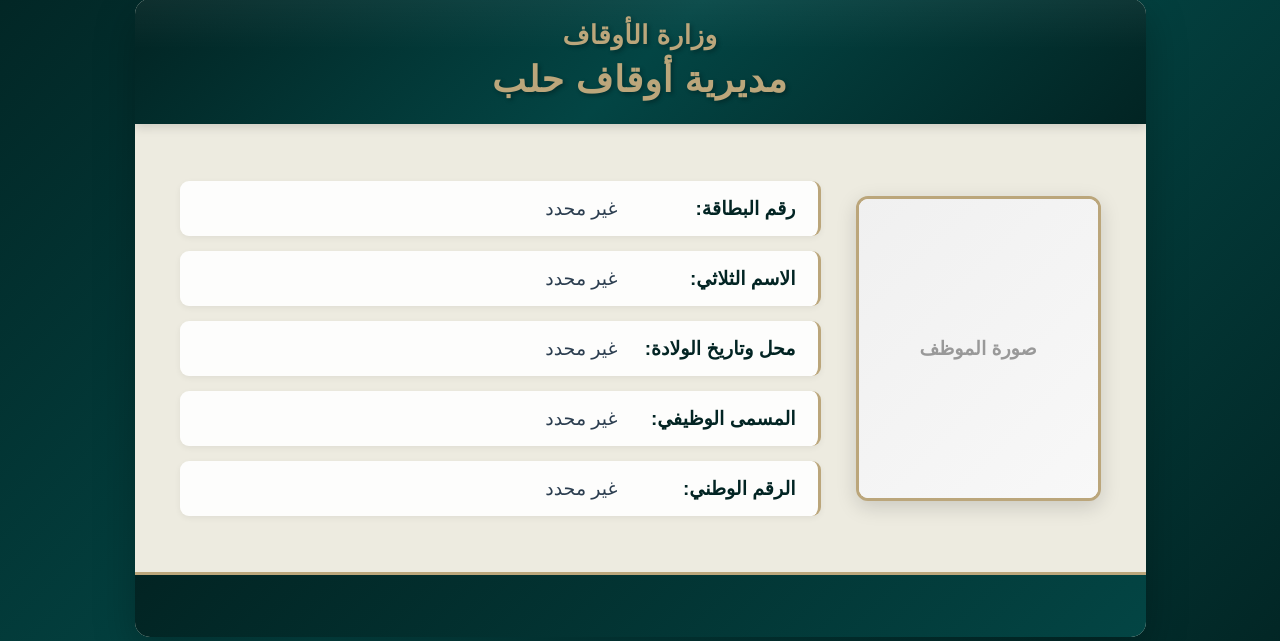
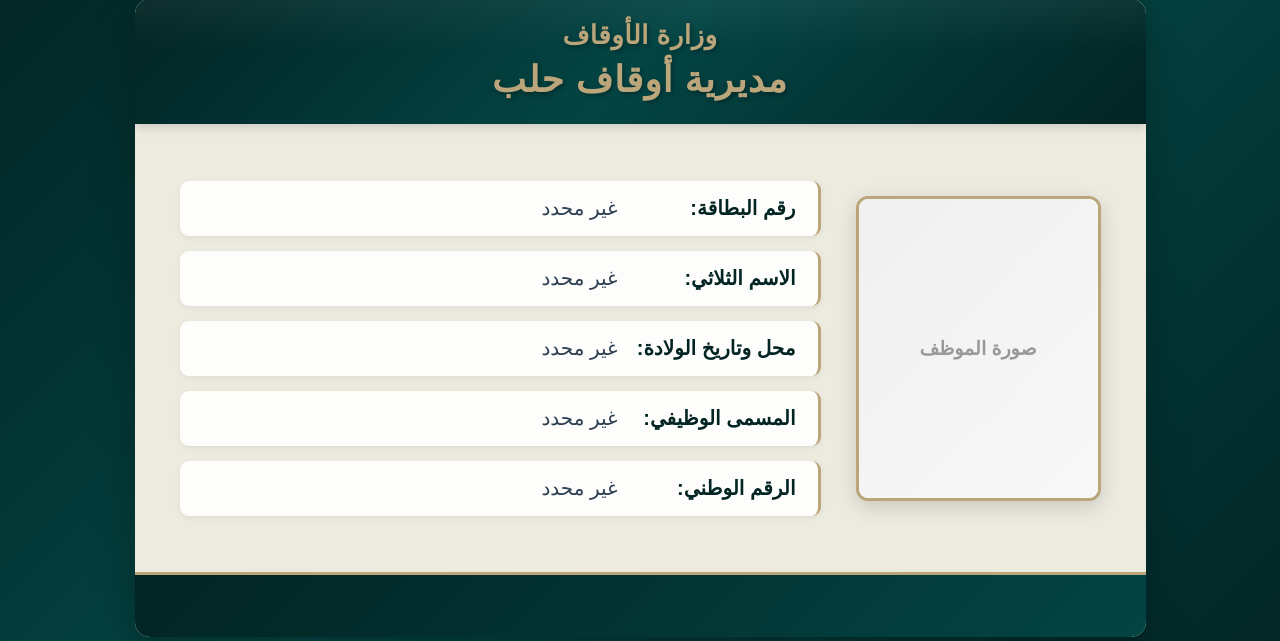
Before and after one commit to adnanmouslli/awqaf-hr-system, a Flask app: template app/templates/id_card_front.html in a window 1280 px wide. Shown: the part 82-723 px from the top of the page. Run offline with Flask 3, Linux system fonts and the light colour scheme; the template is opened without the code that fills it, so the values that code supplies are empty; parts of the project's set-up code (start-up, migrations or seed data) failed here and were passed over; some web fonts are replaced.

Commit message:
Enlarge font

```diff
--- a/app/templates/id_card_front.html
+++ b/app/templates/id_card_front.html
@@ -236,7 +236,7 @@
         .info-label {
             color: #022423;
             font-weight: 700;
-            font-size: 19px;
+            font-size: 20px;
             min-width: 160px;
             margin-left: 18px;
             font-family: 'Qamara', 'Cairo', sans-serif;
@@ -244,7 +244,7 @@
 
         .info-value {
             color: #2c3e50;
-            font-size: 19px;
+            font-size: 20px;
             font-weight: 400;
             flex: 1;
             font-family: 'Qamara', 'Cairo', sans-serif;
```
Also changed, not shown: app/templates/id_card_back.html (+7 -7 lines).
